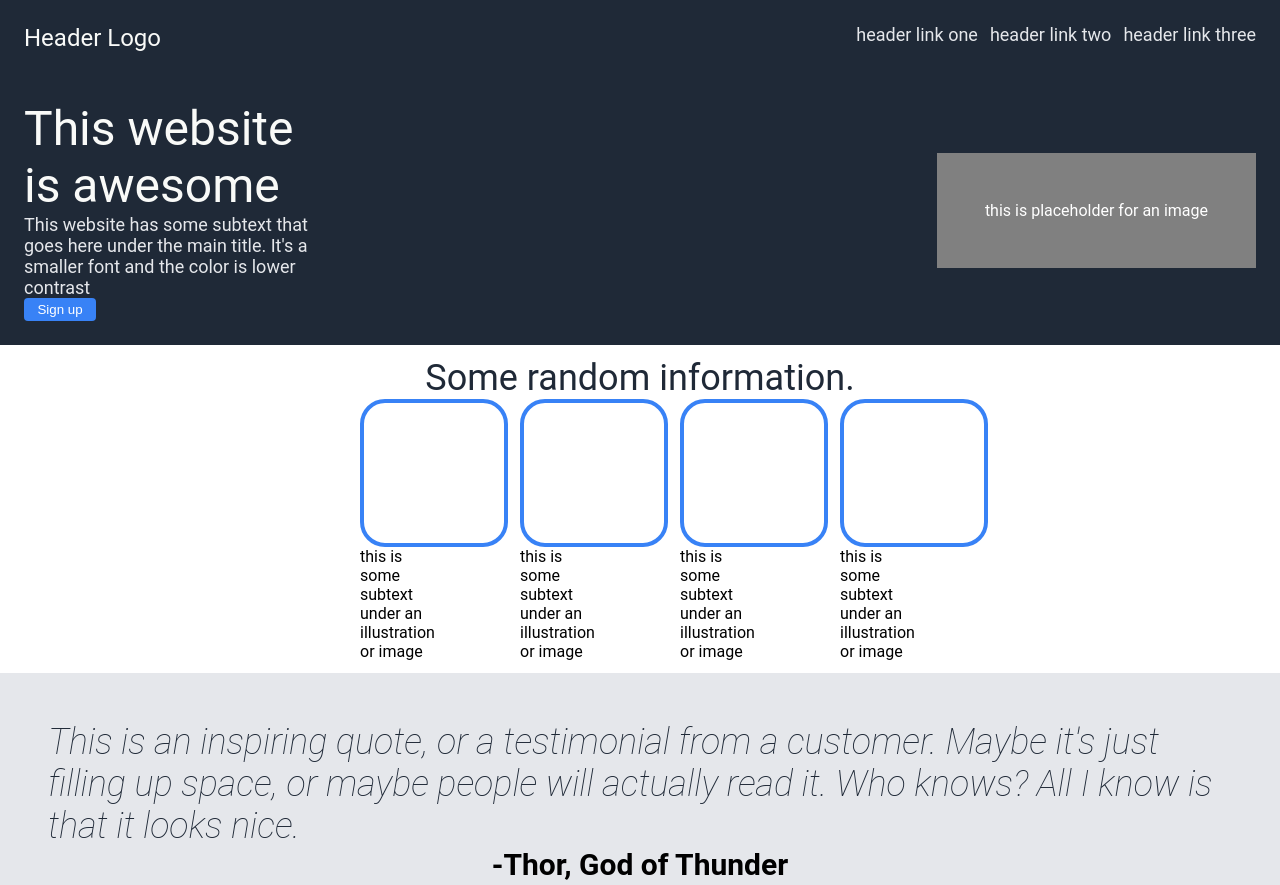
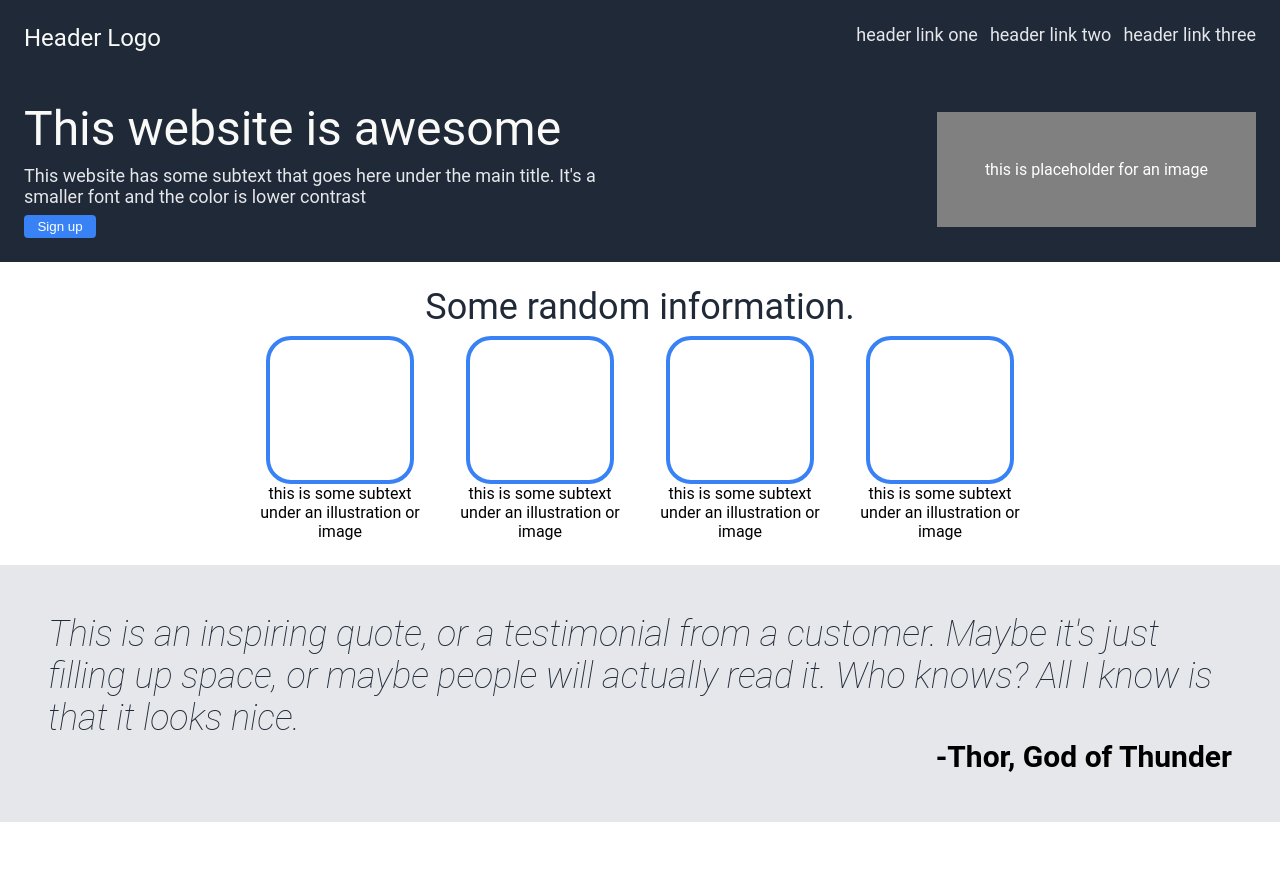
Before and after one commit to TruDarksider/odin-landing-page, a plain HTML site: page index.html in a window 1280 px wide. Shown: the top 885 px of the page. Drawn offline with Linux system fonts and the light colour scheme.

Commit message:
Finalized layout

```diff
--- a/index.html
+++ b/index.html
@@ -29,19 +29,19 @@
             <div class="info-chunk">
                 <div class="pairs">
                     <div class="box"> </div>
-                    <div>this is some subtext under an illustration or image</div>
+                    <div class="info-text">this is some subtext under an illustration or image</div>
                 </div>
                 <div class="pairs">
                     <div class="box"> </div>
-                    <div>this is some subtext under an illustration or image</div>
+                    <div class="info-text">this is some subtext under an illustration or image</div>
                 </div>
                 <div class="pairs">
                     <div class="box"> </div>
-                    <div>this is some subtext under an illustration or image</div>
+                    <div class="info-text">this is some subtext under an illustration or image</div>
                 </div>
                 <div class="pairs">
                     <div class="box"> </div>
-                    <div>this is some subtext under an illustration or image</div>
+                    <div class="info-text">this is some subtext under an illustration or image</div>
                 </div>
             </div>
         </div>
--- a/styles.css
+++ b/styles.css
@@ -58,7 +58,8 @@ button {
 .intro-textblock {
     display: flex;
     flex-direction: column;
-    width: 300px;
+    width: 600px;
+    gap: 8px;
 }
 
 .intro-text {
@@ -76,11 +77,13 @@ button {
 }
 
 .info {
-    padding: 12px;
+    padding: 24px;
     display: flex;
     flex-direction: column;
     align-items: center;
-    justify-content: center;
+    justify-content: space-between;
+    gap: 8px;
+    flex: 1;
 }
 
 .info-title {
@@ -92,15 +95,17 @@ button {
 .info-chunk {
     margin: 0;
     display: flex;
-    align-content: center;
-    justify-content: center;
-    gap: 80px;
+    align-items: center;
+    justify-content: space-between;
+    gap: 40px;
 }
 
 .pairs {
     display: flex;
     flex-direction: column;
-    width: 80px;
+    width: 160px;
+    align-items: center;
+    justify-content: center;
 }
 
 .box {
@@ -111,13 +116,19 @@ button {
     border-radius: 25px;
 }
 
+.info-text {
+    width: 160px;
+    text-align: center;
+}
+
 .quote-block {
     background-color: #E5E7EB;
     padding: 48px;
     display: flex;
     flex-direction: column;
-    align-items: center;
+    align-items: flex-end;
     justify-content: center;
+    flex: 1;
 }
 
 .quote {
```
